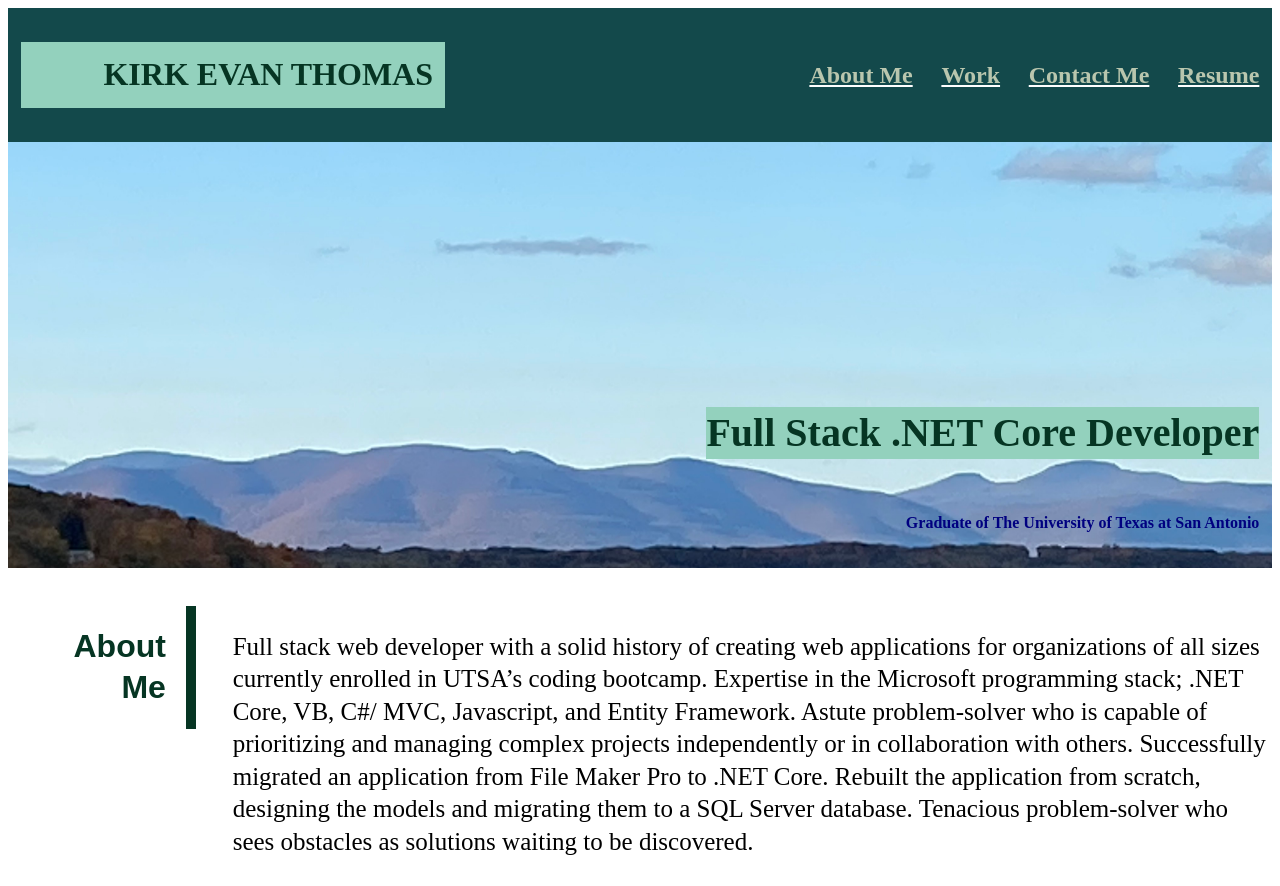
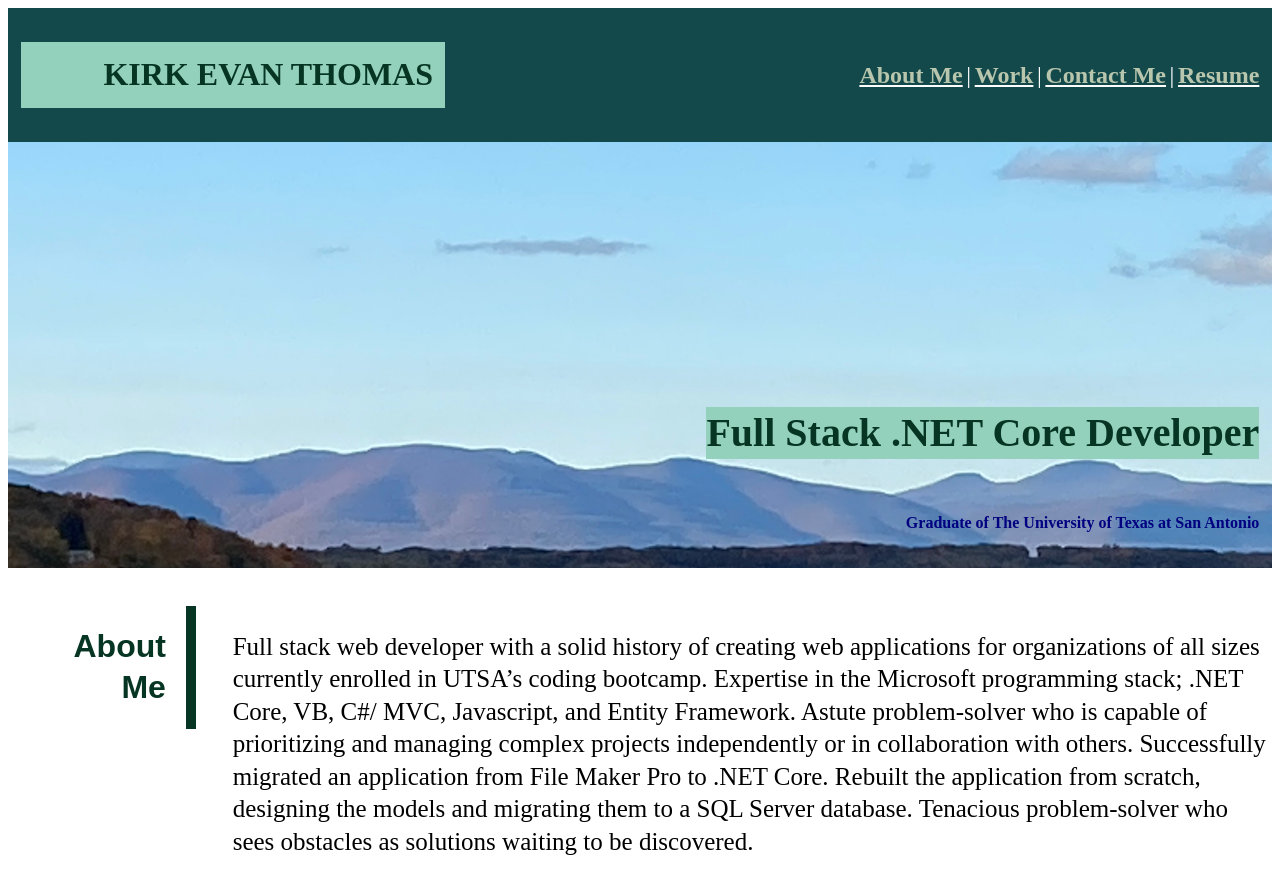
Before and after one commit to ket2310/KirksPortfolio, a plain HTML site: page index.html in a window 1280 px wide. Shown: the top 886 px of the page. Drawn offline with Linux system fonts and the light colour scheme.

Commit message:
Final commit - tried to make the nav links responsive.

```diff
--- a/assets/css/style.css
+++ b/assets/css/style.css
@@ -34,15 +34,10 @@ header {
     color: var(--block-font);
   }
 
-  nav ul {
+  nav {
     display: flex;
-    font-size: 150%;
-    justify-content: space-between;
-    width: 450px;
-    text-decoration: underline;
-
+    flex-direction: column;
   }
-
   nav a {
     color: #b9c6ae;
     font-weight: bold;
@@ -53,10 +48,14 @@ header {
     color: #fff;
   }
 
-  nav ul {
-    display: flex;
+
+    ul {
+    display: inline-flex;
     justify-content: space-between;
-    min-width: 300px;
+    flex-wrap: wrap;
+    font-size: 150%;
+    width: 400px;
+    text-decoration: underline;
   }
 
   nav a {
--- a/index.html
+++ b/index.html
@@ -15,9 +15,9 @@
         <h1>KIRK EVAN THOMAS</h1>
         <nav>
             <ul>
-                <li><a href="#about-me">About Me</a></li>
-                <li><a href="#my-work">Work</a></li>
-                <li><a href="#contact-me">Contact Me</a></li>
+                <li><a href="#about-me">About Me</a></li> |
+                <li><a href="#my-work">Work</a></li> |
+                <li><a href="#contact-me">Contact Me</a></li> |
                 <li><a href="#resumw">Resume</a></li>
             </ul>
         </nav>
```
